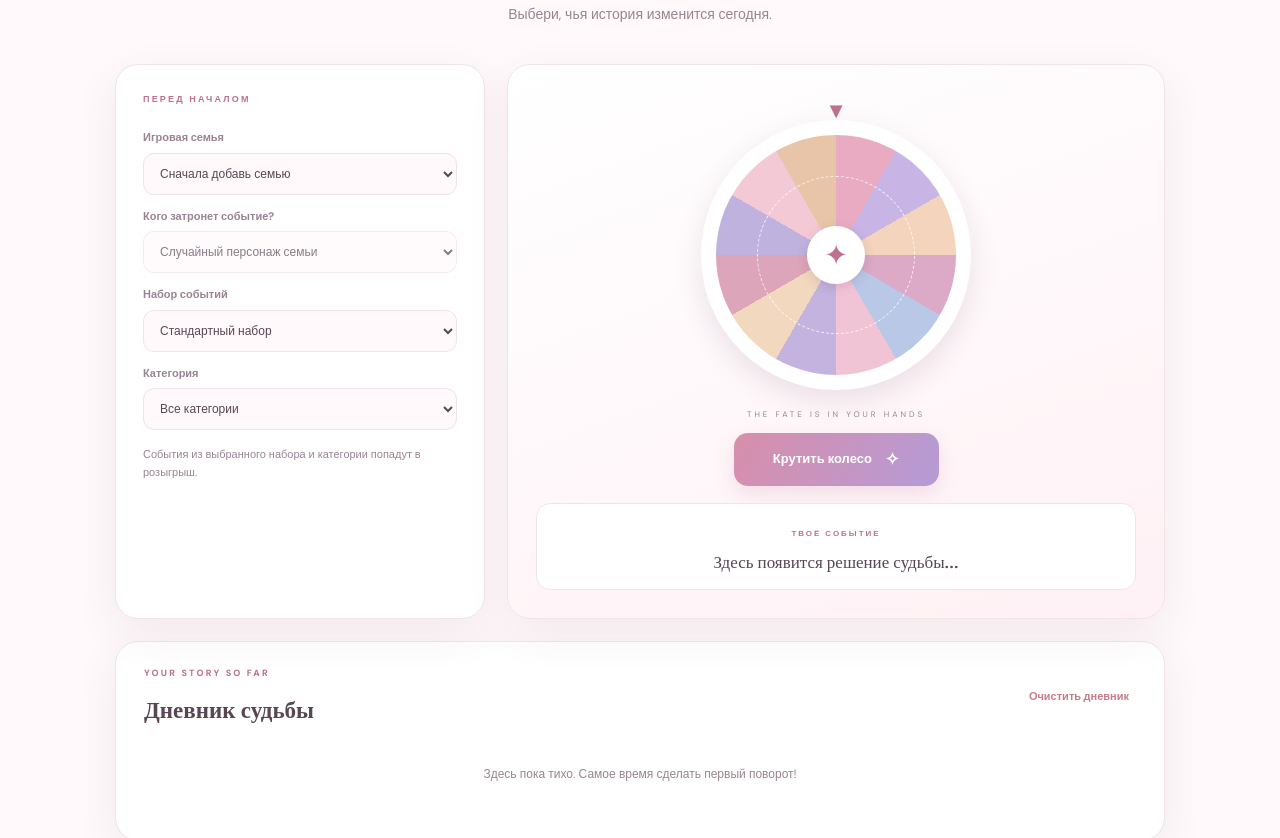
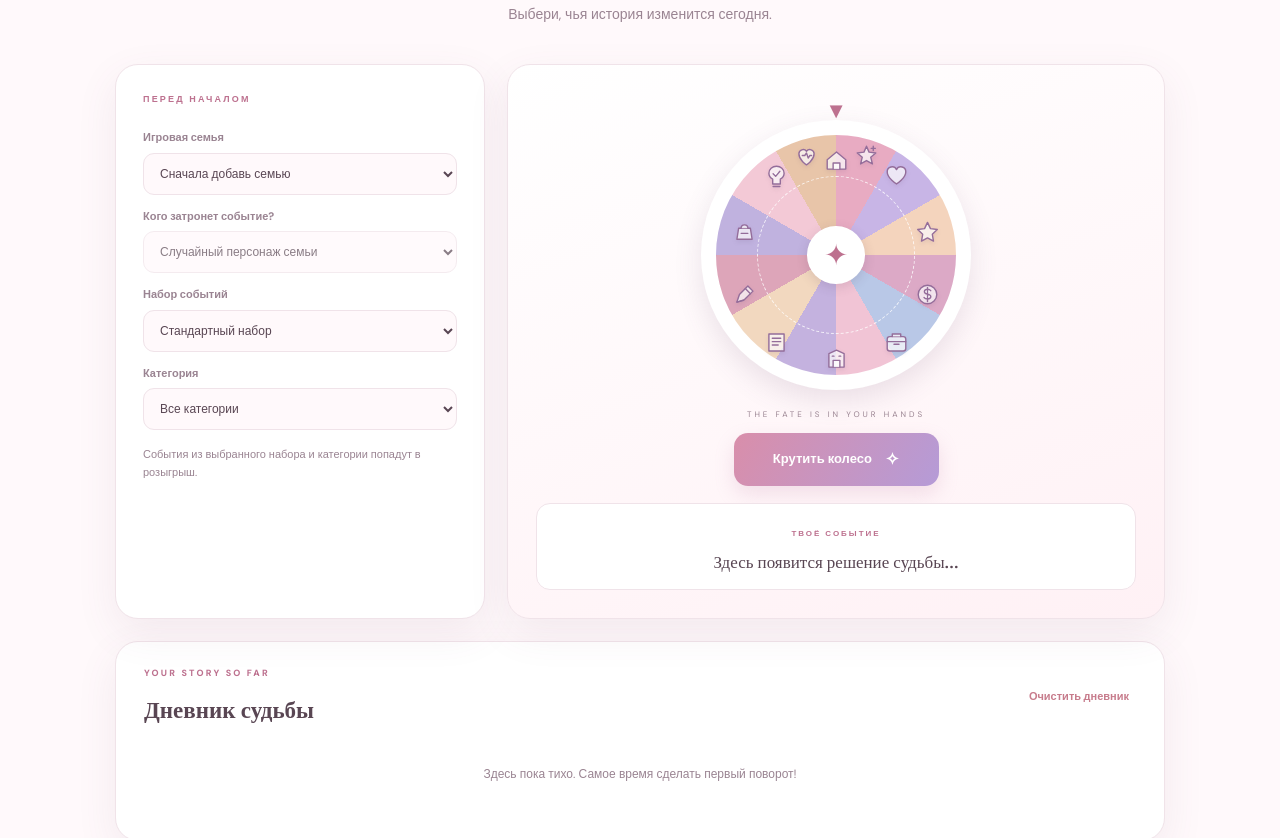
Before and after one commit to sonechkinygames/sonechkinywheels, a plain HTML site: page index.html in a window 1280 px wide. Shown: the part 978-1816 px from the top of the page. Drawn offline with nearby package versions, Linux system fonts and the light colour scheme; a web font is replaced by a local one.

Commit message:
Add icons to the wheel component in index.html

```diff
--- a/index.html
+++ b/index.html
@@ -80,7 +80,23 @@
       </div>
       <div class="panel wheel-stage">
         <div class="wheel-pointer">▼</div>
-        <div class="wheel-disc-wrap"><div class="wheel-disc" id="wheel-disc"><div class="wheel-disc-center">✦</div></div></div>
+        <div class="wheel-disc-wrap"><div class="wheel-disc" id="wheel-disc">
+          <div class="wheel-icons" aria-hidden="true">
+            <span class="wheel-icon"><svg viewBox="0 0 32 32"><path d="M5 15.2 16 6l11 9.2v11H5z"/><path d="M12 26v-7h8v7"/></svg></span>
+            <span class="wheel-icon"><svg viewBox="0 0 32 32"><path d="M16 26S5 19 5 11.8A5.8 5.8 0 0 1 16 9a5.8 5.8 0 0 1 11 2.8C27 19 16 26 16 26Z"/></svg></span>
+            <span class="wheel-icon"><svg viewBox="0 0 32 32"><path d="m16 4 3.5 7.4 8.1 1.1-5.9 5.7 1.4 8-7.1-3.8-7.1 3.8 1.4-8-5.9-5.7 8.1-1.1Z"/></svg></span>
+            <span class="wheel-icon"><svg viewBox="0 0 32 32"><circle cx="16" cy="16" r="11"/><path d="M19.8 11.5c-.8-1.1-2-1.7-3.8-1.7-2.2 0-3.7 1.1-3.7 2.8 0 4.3 7.6 1.7 7.6 5.8 0 1.7-1.5 2.9-3.9 2.9-1.7 0-3.1-.6-4.1-1.8M16 7.5v17"/></svg></span>
+            <span class="wheel-icon"><svg viewBox="0 0 32 32"><rect x="5" y="9" width="22" height="17" rx="3"/><path d="M11 9V6h10v3M5 15h22M13 18h6"/></svg></span>
+            <span class="wheel-icon"><svg viewBox="0 0 32 32"><path d="M7 25V9l9-4 9 4v16z"/><path d="M12 25v-8h8v8M11 12h2m6 0h2"/></svg></span>
+            <span class="wheel-icon"><svg viewBox="0 0 32 32"><path d="M7 6h18v20H7z"/><path d="M11 11h10M11 15h10M11 19h7"/></svg></span>
+            <span class="wheel-icon"><svg viewBox="0 0 32 32"><path d="m7 25 3-9 10-10 6 6-10 10z"/><path d="m17 9 6 6M7 25l8-2"/></svg></span>
+            <span class="wheel-icon"><svg viewBox="0 0 32 32"><path d="M7 24h18l-2-13H9z"/><path d="M12 11a4 4 0 0 1 8 0M12 17h8"/></svg></span>
+            <span class="wheel-icon"><svg viewBox="0 0 32 32"><path d="M16 5c-5 0-9 3.7-9 8.3 0 3 1.8 5.5 4.5 7V26h9v-5.7c2.7-1.5 4.5-4 4.5-7C25 8.7 21 5 16 5Z"/><path d="M12 29h8M12 14l3 3 5-6"/></svg></span>
+            <span class="wheel-icon"><svg viewBox="0 0 32 32"><path d="M16 27s-9-5.5-9-13a5 5 0 0 1 9-3 5 5 0 0 1 9 3c0 7.5-9 13-9 13Z"/><path d="M11 16h3l2-3 2 6 2-3h2"/></svg></span>
+            <span class="wheel-icon"><svg viewBox="0 0 32 32"><path d="M16 5 19 12l8 1-6 5 2 8-7-4-7 4 2-8-6-5 8-1z"/><path d="M24 5v5m-2.5-2.5h5"/></svg></span>
+          </div>
+          <div class="wheel-disc-center">✦</div>
+        </div></div>
         <div class="wheel-caption">THE FATE IS IN YOUR HANDS</div>
         <button class="primary-button spin-button" id="spin-button" type="button">Крутить колесо <span>✧</span></button>
         <div class="result-card" id="wheel-result" aria-live="polite">
```
